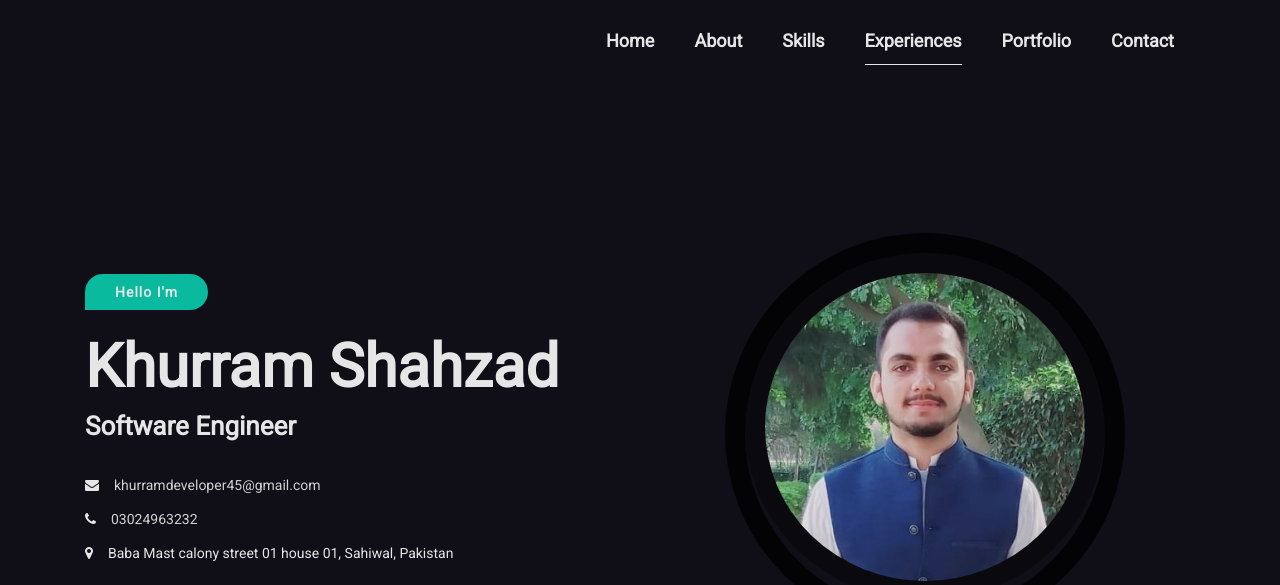
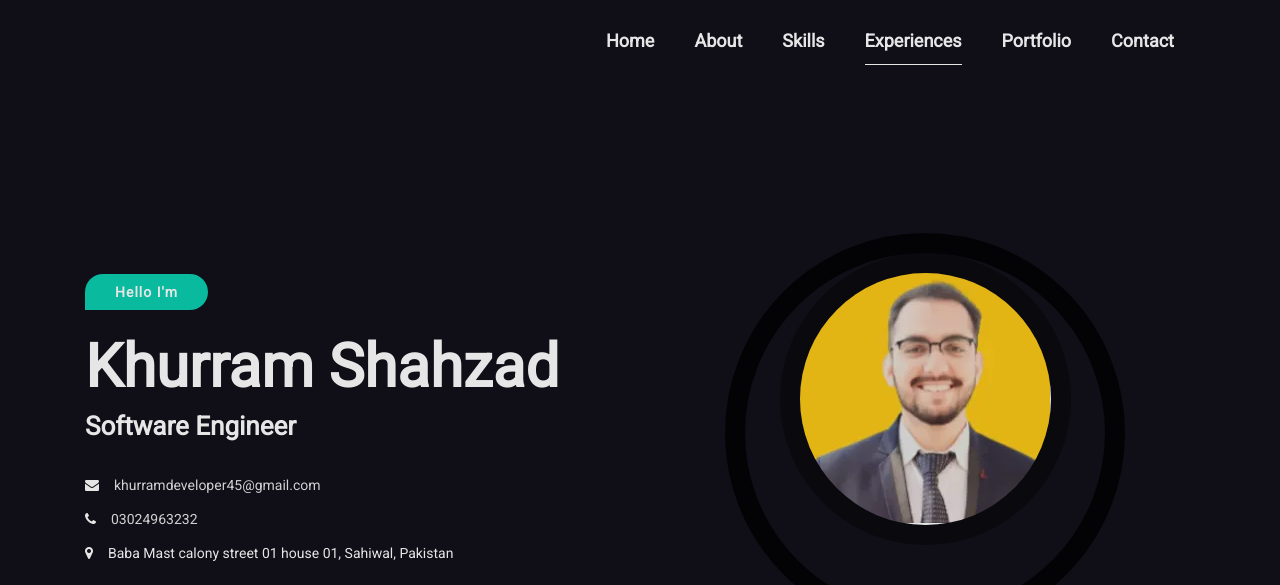
Before and after one commit to chkhurramshahzad/portfolio, a plain HTML site: page index.html in a window 1280 px wide. Shown: the top 585 px of the page. Drawn offline with Linux system fonts and the light colour scheme; some packages are replaced by stand-ins of ours.

Commit message:
updated pic

```diff
--- a/index.html
+++ b/index.html
@@ -121,7 +121,7 @@
                         <div class="col-sm-6">
                             <div class="hero-img wow fadeInUp" data-wow-duration="0.8s" data-wow-delay="0.6s">
                                 <div class="img-border">
-                                    <img src="assets/images/khurram.png" alt=""  class="img-fluid">
+                                    <img src="assets/images/Ks1.png" alt=""  class="img-fluid">
                                 </div>
                             </div>
                         </div>
```
Also changed, not shown: assets/images/Ks1.png (added).
